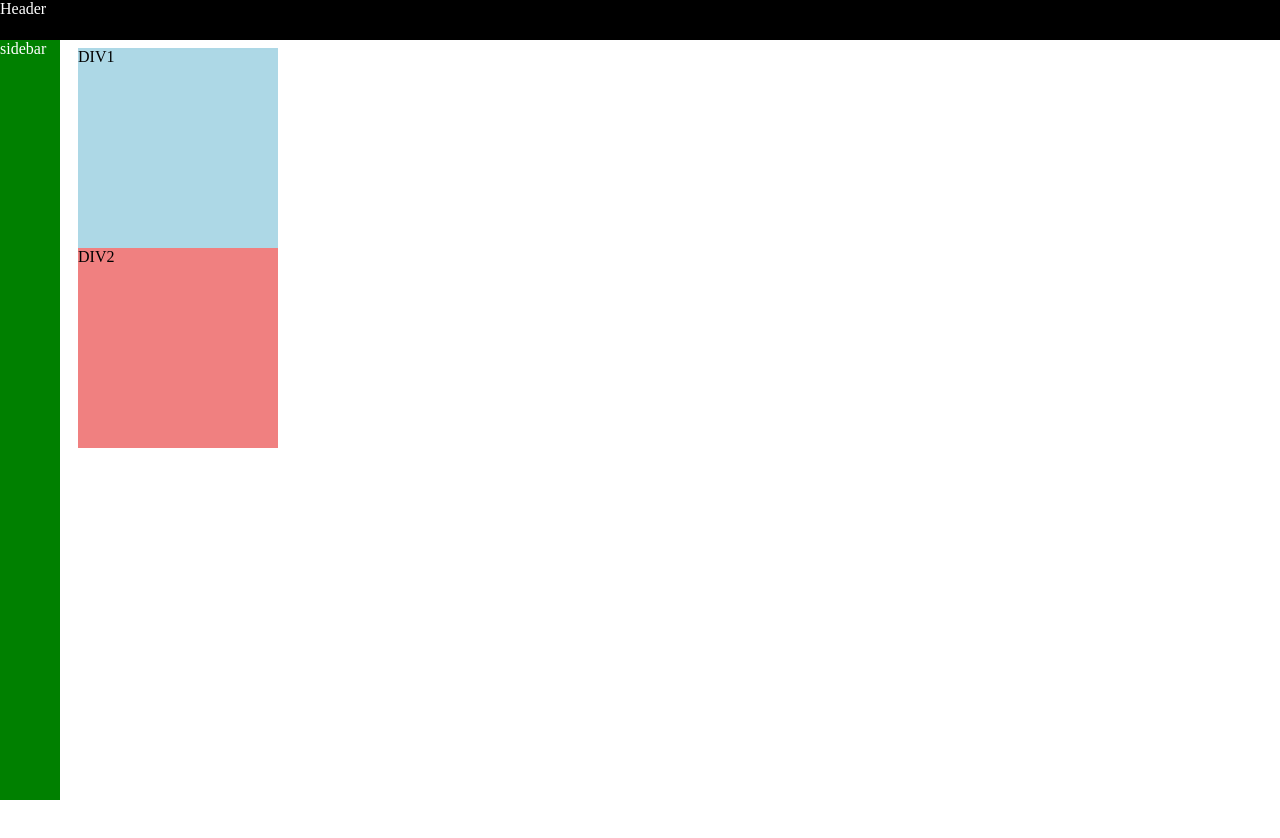
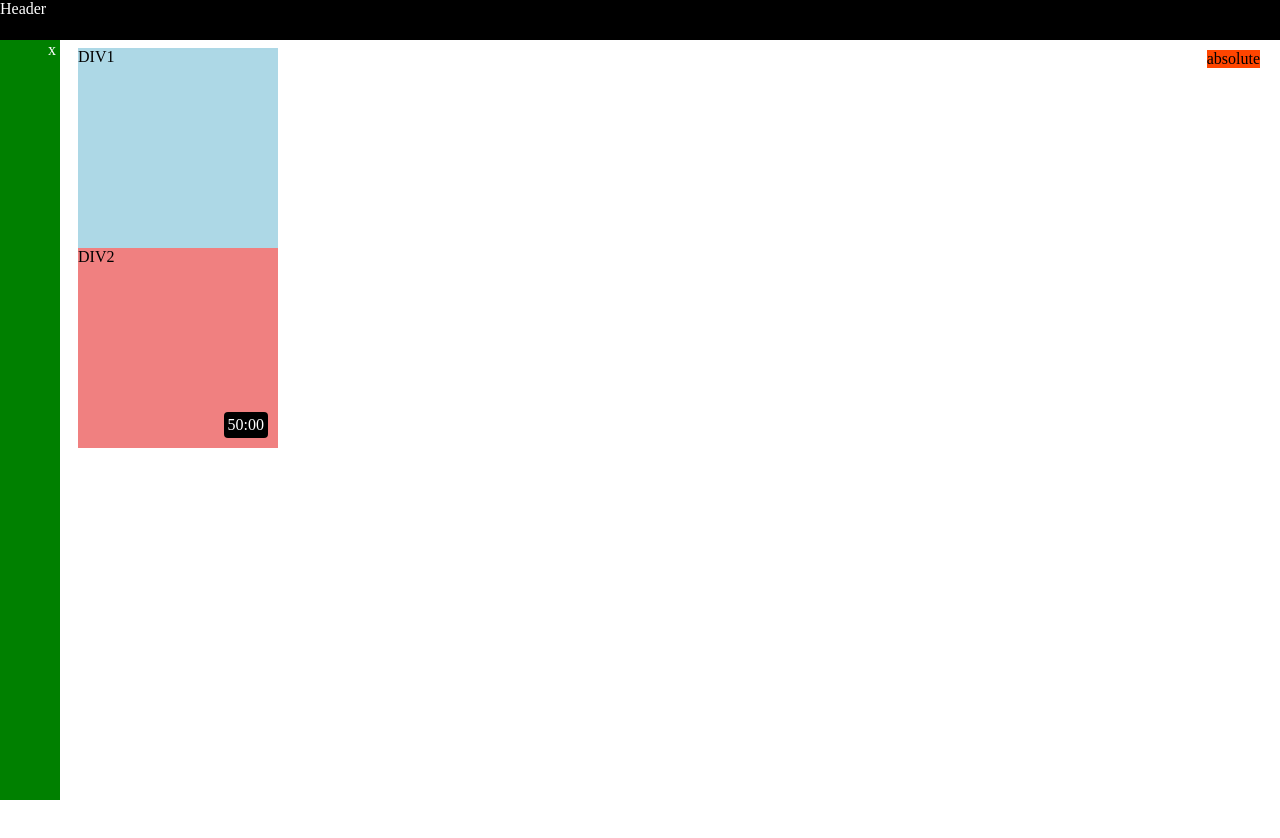
Before and after one commit to Emmalywebcreator/html-and-css-full-tutorial, a plain HTML site: page positioning.html in a window 1280 px wide. Shown: the top 838 px of the page. Drawn offline with Linux system fonts and the light colour scheme.

Commit message:
position - relative and absolute

```diff
--- a/positioning.html
+++ b/positioning.html
@@ -15,7 +15,8 @@
         top: 0;
         left: 0;
         right: 0;
-        height: 40px;">Header</div>
+        height: 40px;
+        z-index: 500;">Header</div>
     <div style="
         background-color: lightblue;
         height: 200px;
@@ -23,7 +24,17 @@
     <div style="background-color: lightcoral;
         height: 200px;
         width: 200px;
+        position: relative;
         ">DIV2
+        <div style="
+        background-color: black;
+        color: white;
+        padding: 4px;
+        position: absolute;
+        bottom: 10px;
+        right: 10px;
+        border-radius: 4px;
+        ">50:00</div>
     </div>
     <div style="
     background-color: green;
@@ -33,7 +44,22 @@
     bottom: 0;
     top: 40px;
     width: 60px;">
-        sidebar
+
+            <div style="
+        position: absolute;
+        top: 0.5px;
+        right: 4px;
+        ">
+        x
+    </div>
+    </div>
+    <div style="
+    position: absolute;
+    background-color: orangered;
+    top: 50px;
+    right: 20px;
+    ">
+        absolute
     </div>
 </body>
 </html>
--- a/youtube/css/general.css
+++ b/youtube/css/general.css
@@ -7,6 +7,7 @@
 body {
     margin: 0;
     padding-top: 80px;
+    padding-left: 80px;
     box-sizing: border-box;
     font-family: 'Roboto', sans-serif;
 }
```
Also changed, not shown: youtube/css/sidebar.css (+9 -0 lines), youtube/youtube.html (+1 -0 lines).
